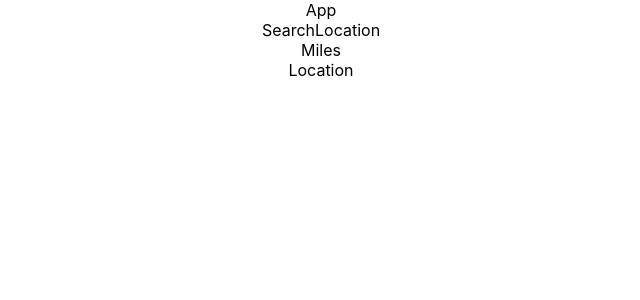
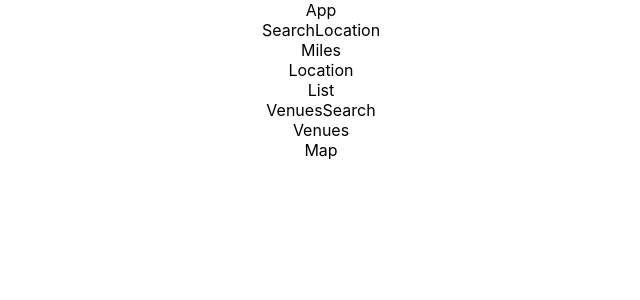
Before and after one commit to kubr2017/Venues, a React (Create React App) app: page / in a window 1280 px wide. Shown: the top 300 px of the page, without its empty margins (319-959 px from the left). Built offline with nearby package versions, Linux system fonts and the light colour scheme.

Commit message:
FEat: Add a rest of components.

```diff
--- a/src/components/App.js
+++ b/src/components/App.js
@@ -3,6 +3,8 @@ import '../App.css';
 import SearchLocation from './SearchLocation';
 import Miles from './Miles';
 import Location from './Location';
+import List from './List';
+import Map from './Map';
 
 class App extends Component {
 
@@ -13,6 +15,8 @@ class App extends Component {
         <SearchLocation/>
         <Miles/>
         <Location/>
+        <List/>
+        <Map/>
       </div>
     );
   }
--- /dev/null
+++ b/src/components/List.js
@@ -0,0 +1,18 @@
+import React, { Component } from 'react';
+import VenuesSearch from './VenuesSearch';
+import Venues from './Venues';
+
+class List extends Component {
+
+  render(){
+    return (
+      <div className="List">
+        List
+        <VenuesSearch/>
+        <Venues/>
+      </div>
+    );
+  }
+};
+
+export default List;
--- /dev/null
+++ b/src/components/Map.js
@@ -0,0 +1,14 @@
+import React, { Component } from 'react';
+
+class Map extends Component {
+
+  render(){
+    return (
+      <div className="Map">
+        Map
+      </div>
+    );
+  }
+};
+
+export default Map;
--- /dev/null
+++ b/src/components/Venues.js
@@ -0,0 +1,14 @@
+import React, { Component } from 'react';
+
+class Venues extends Component {
+
+  render(){
+    return (
+      <div className="Venues">
+        Venues
+      </div>
+    );
+  }
+};
+
+export default Venues;
--- /dev/null
+++ b/src/components/VenuesSearch.js
@@ -0,0 +1,14 @@
+import React, { Component } from 'react';
+
+class VenuesSearch extends Component {
+
+  render(){
+    return (
+      <div className="VenuesSearch">
+        VenuesSearch
+      </div>
+    );
+  }
+};
+
+export default VenuesSearch;
```
